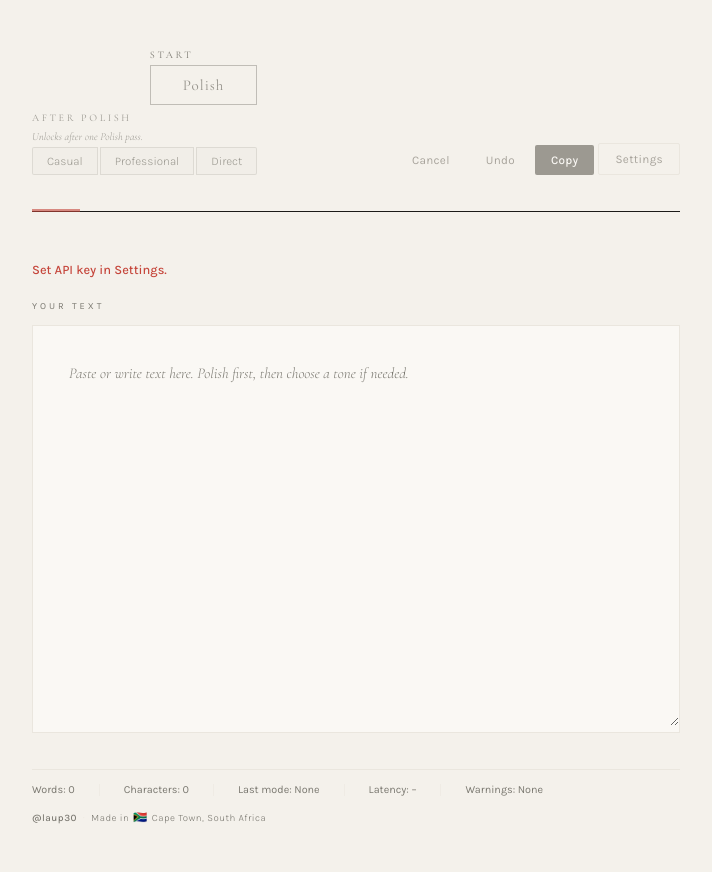
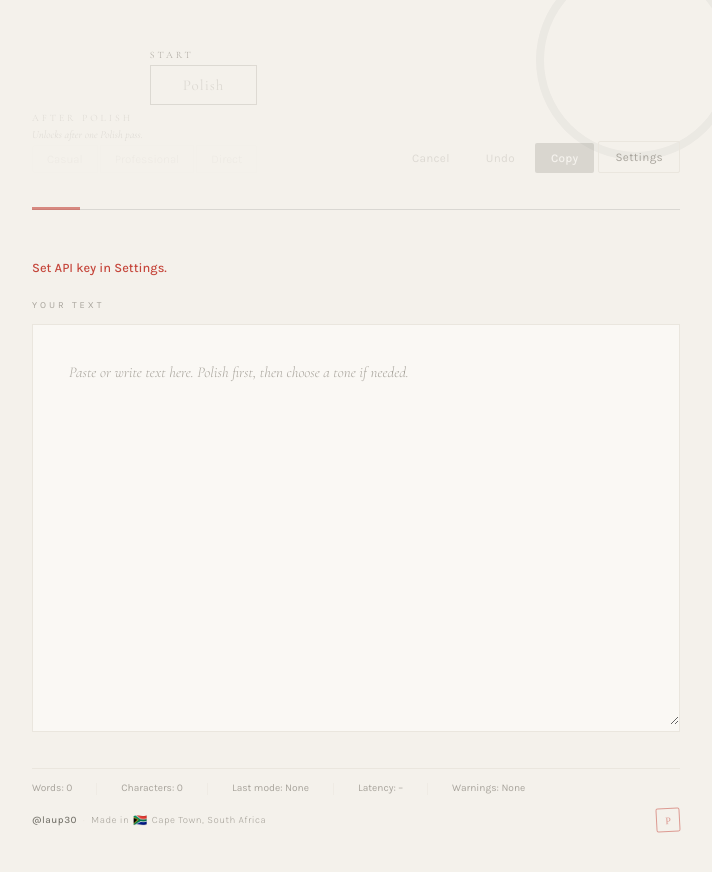
Before and after one commit to Policy-Guru-za/DadPad, a React (Vite) app: page / in a window 1280 px wide. Shown: the top 872 px of the page, without its empty margins (284-996 px from the left). Built offline with nearby package versions, Linux system fonts and the light colour scheme.

Commit message:
feat: enhance UI with decorative elements and improved disabled button styles

```diff
--- a/src/App.css
+++ b/src/App.css
@@ -114,6 +114,20 @@ body::before {
   animation: breathe 0.8s cubic-bezier(0.22, 1, 0.36, 1) both;
 }
 
+.app-shell::before {
+  content: "";
+  position: absolute;
+  top: -40px;
+  right: -20px;
+  width: 200px;
+  height: 200px;
+  border-radius: 50%;
+  border: 8px solid var(--sumi);
+  opacity: 0.04;
+  pointer-events: none;
+  clip-path: polygon(0 0, 100% 0, 100% 85%, 75% 100%, 0 100%);
+}
+
 .toolbar {
   display: flex;
   align-items: flex-end;
@@ -122,7 +136,7 @@ body::before {
   gap: var(--space-sm);
   padding: 0;
   margin-bottom: var(--space-xl);
-  border-bottom: 1px solid var(--sumi);
+  border-bottom: 1px solid rgba(28, 27, 24, 0.12);
   padding-bottom: var(--space-lg);
   position: relative;
 }
@@ -170,7 +184,7 @@ body::before {
 }
 
 .transform-panel-tone.locked {
-  opacity: 0.72;
+  opacity: 0.3;
 }
 
 .transform-panel-tone.unlocked {
@@ -179,11 +193,11 @@ body::before {
 
 .toolbar-label {
   font-family: var(--font-display);
-  font-size: 0.68rem;
-  font-weight: 400;
-  letter-spacing: 2.6px;
+  font-size: 0.65rem;
+  font-weight: 300;
+  letter-spacing: 3px;
   text-transform: uppercase;
-  color: var(--warm-gray);
+  color: var(--ash);
 }
 
 .tone-heading {
@@ -197,7 +211,7 @@ body::before {
   font-size: 0.72rem;
   font-style: italic;
   font-weight: 300;
-  color: var(--warm-gray);
+  color: var(--ash);
 }
 
 .segmented-control {
@@ -267,10 +281,10 @@ body::before {
 }
 
 .polish-btn:disabled {
-  opacity: 0.78;
+  opacity: 0.3;
   cursor: default;
-  border-color: rgba(122, 120, 112, 0.55);
-  color: var(--warm-gray);
+  border-color: var(--ash);
+  color: var(--ash);
 }
 
 .polish-btn:disabled::before {
@@ -327,11 +341,11 @@ body::before {
 }
 
 .mode-btn:disabled {
-  opacity: 1;
+  opacity: 0.3;
   cursor: default;
-  color: var(--warm-gray);
-  border-color: rgba(122, 120, 112, 0.24);
-  background: rgba(234, 230, 222, 0.32);
+  color: var(--ash);
+  border-color: var(--washi);
+  background: transparent;
 }
 
 .action-btn {
@@ -354,7 +368,7 @@ body::before {
 }
 
 .action-btn:disabled {
-  opacity: 1;
+  opacity: 0.3;
   cursor: default;
   color: var(--ash);
 }
@@ -461,7 +475,7 @@ body::before {
 .settings-help {
   font-size: 0.72rem;
   font-weight: 300;
-  color: var(--warm-gray);
+  color: var(--ash);
   padding-left: 24px;
   line-height: 1.4;
   margin: 0;
@@ -518,7 +532,7 @@ body::before {
   font-size: 0.62rem;
   letter-spacing: 3px;
   text-transform: uppercase;
-  color: var(--warm-gray);
+  color: var(--ash);
   font-weight: 400;
   margin-bottom: var(--space-sm);
 }
@@ -530,6 +544,20 @@ body::before {
   box-shadow: none;
   transition: all 0.3s ease;
   overflow: hidden;
+  position: relative;
+}
+
+.editor-wrapper::before {
+  content: "文";
+  position: absolute;
+  left: -32px;
+  top: 20px;
+  font-size: 14px;
+  color: var(--washi);
+  writing-mode: vertical-rl;
+  font-family: serif;
+  letter-spacing: 12px;
+  pointer-events: none;
 }
 
 .editor-wrapper:focus-within {
@@ -553,7 +581,7 @@ body::before {
 }
 
 .editor::placeholder {
-  color: var(--warm-gray);
+  color: var(--ash);
   font-family: var(--font-display);
   font-style: italic;
   font-weight: 300;
@@ -573,9 +601,9 @@ body::before {
   padding: 0;
   margin-bottom: var(--space-sm);
   font-family: var(--font-body);
-  font-size: 0.72rem;
+  font-size: 0.68rem;
   font-weight: 300;
-  color: var(--warm-gray);
+  color: var(--ash);
   border-top: 1px solid var(--washi);
   padding-top: var(--space-sm);
   font-variant-numeric: tabular-nums;
@@ -583,7 +611,7 @@ body::before {
 
 .stat-item {
   font-weight: 400;
-  color: var(--warm-gray);
+  color: var(--ash);
   font-variant-numeric: tabular-nums;
 }
 
@@ -614,13 +642,13 @@ body::before {
   align-items: center;
   gap: 6px;
   font-size: 0.65rem;
-  color: var(--warm-gray);
+  color: var(--ash);
   letter-spacing: 0.5px;
 }
 
 .credit-handle {
   font-weight: 500;
-  color: var(--warm-gray);
+  color: var(--warm-gray);  /* Slightly more prominent than surrounding ash text */
 }
 
 .credit-dot {
@@ -632,13 +660,28 @@ body::before {
   display: flex;
   align-items: center;
   gap: 4px;
-  color: var(--warm-gray);
+  color: var(--ash);
   font-weight: 300;
 }
 
 .credit-flag {
   font-size: 0.75rem;
   line-height: 1;
+}
+
+.hanko {
+  width: 24px;
+  height: 24px;
+  border: 1.5px solid var(--vermillion);
+  border-radius: 2px;
+  display: inline-flex;
+  align-items: center;
+  justify-content: center;
+  font-size: 10px;
+  color: var(--vermillion);
+  opacity: 0.5;
+  font-family: serif;
+  transform: rotate(-3deg);
 }
 
 @keyframes breathe {
--- a/src/App.tsx
+++ b/src/App.tsx
@@ -648,6 +648,7 @@ function App() {
             <span>{CREATOR_LOCATION}</span>
           </span>
         </div>
+        <span className="hanko" aria-hidden="true">P</span>
       </footer>
     </main>
   );
```
